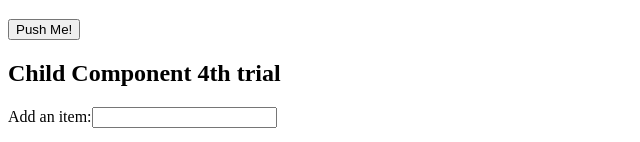
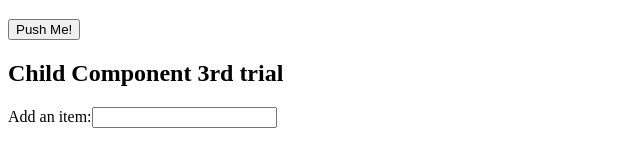
Before and after one commit to IngridCosovan/angular-output, an Angular app: page / in a window 1280 px wide. Shown: the part 182-324 px from the top of the page, without its empty margins (0-640 px from the left). Built offline with nearby package versions, Linux system fonts and the light colour scheme.

Commit message:
1 file modified

```diff
--- a/src/app/child/child.component.html
+++ b/src/app/child/child.component.html
@@ -4,7 +4,7 @@
 <h2>Child Component 2nd trial</h2>
 <button (click)="sayHi()">Push Me!</button>
 
-<h2>Child Component 4th trial</h2>
+<h2>Child Component 3rd trial</h2>
 <label for="item-input">Add an item:</label>
 <input type="text" id="item-input" #newItem />
 <p></p>
```
